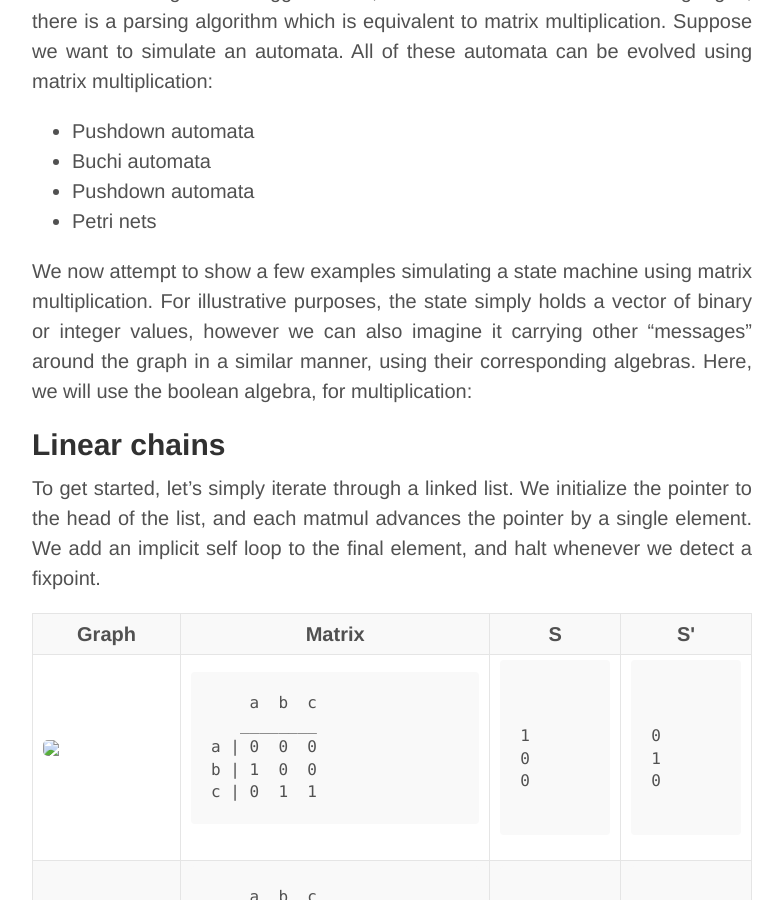
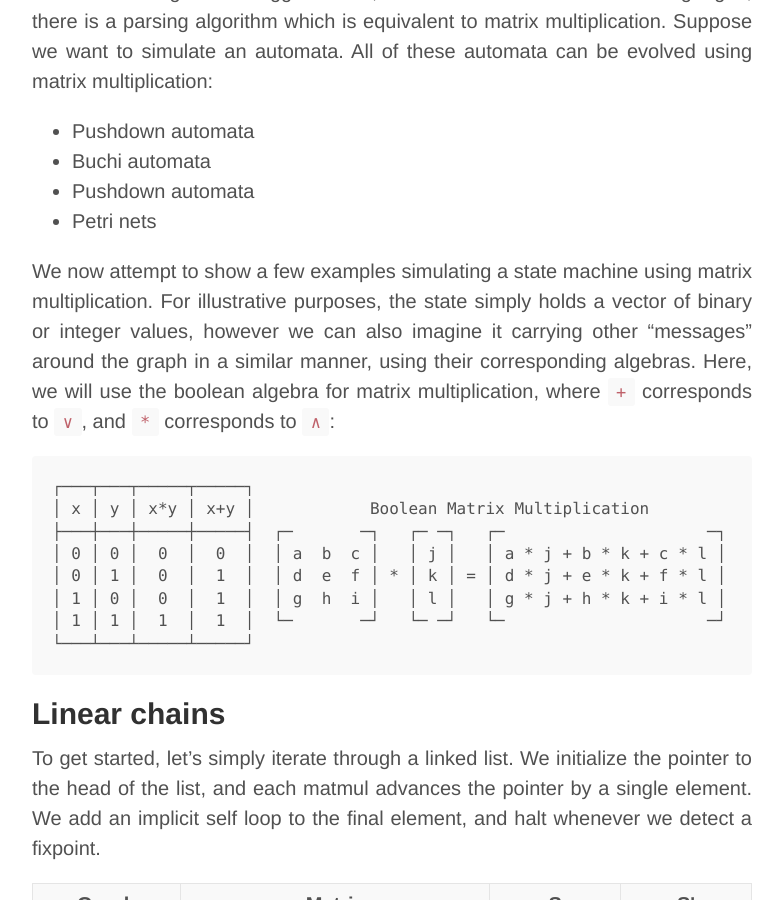
Before and after one commit to breandan/breandan.github.io, a Jekyll site: the page built from _posts/2020-06-30-graph-computation.md, in a window 1280 px wide and 900 px high, scrolled down 19844 px. Shown: the whole window, without its empty margins (248-1031 px from the left). Built offline with Jekyll 4.4.1, drawn with Linux system fonts in a browser that asks for light colours; nearby versions of some CDN libraries; some web fonts are replaced; formulas are drawn with MathJax 3; comment, search, counter and statistics services are not loaded; some of the changed text lies outside the part shown.

Commit message:
boolean matmul

````diff
--- a/_posts/2020-06-30-graph-computation.md
+++ b/_posts/2020-06-30-graph-computation.md
@@ -474,7 +474,18 @@ This astonishing result suggests that, at least for the context free languages,
 - Pushdown automata
 - Petri nets
 
-We now attempt to show a few examples simulating a state machine using matrix multiplication. For illustrative purposes, the state simply holds a vector of binary or integer values, however we can also imagine it carrying other "messages" around the graph in a similar manner, using their corresponding algebras. Here, we will use the boolean algebra, for multiplication:
+We now attempt to show a few examples simulating a state machine using matrix multiplication. For illustrative purposes, the state simply holds a vector of binary or integer values, however we can also imagine it carrying other "messages" around the graph in a similar manner, using their corresponding algebras. Here, we will use the boolean algebra for matrix multiplication, where `+` corresponds to `∨`, and `*` corresponds to `∧`:
+
+```
+┌───┬───┬─────┬─────┐
+│ x │ y │ x*y │ x+y │            Boolean Matrix Multiplication
+├───┼───┼─────┼─────┤  ┌─       ─┐   ┌─ ─┐   ┌─                     ─┐
+│ 0 │ 0 │  0  │  0  │  │ a  b  c │   │ j │   │ a * j + b * k + c * l │
+│ 0 │ 1 │  0  │  1  │  │ d  e  f │ * │ k │ = │ d * j + e * k + f * l │
+│ 1 │ 0 │  0  │  1  │  │ g  h  i │   │ l │   │ g * j + h * k + i * l │
+│ 1 │ 1 │  1  │  1  │  └─       ─┘   └─ ─┘   └─                     ─┘
+└───┴───┴─────┴─────┘
+```
 
 ## Linear chains
 
@@ -500,6 +511,7 @@ To get started, let's simply iterate through a linked list. We initialize the po
 a | 0  0  0
 b | 1  0  0
 c | 0  1  1
+
 ```
 </div>
 </td>
````
Also changed, not shown: other parts of _posts/2020-06-30-graph-computation.md (+2 -2 lines).
